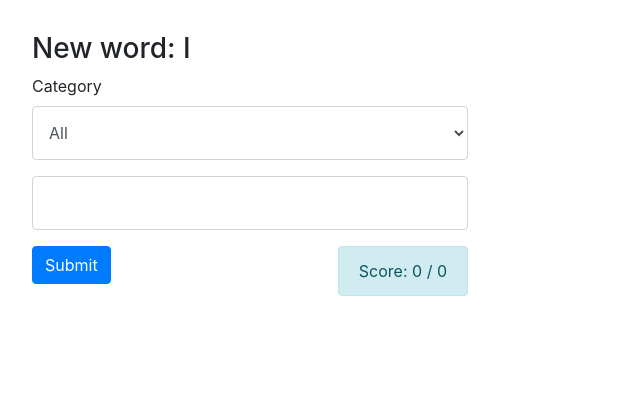
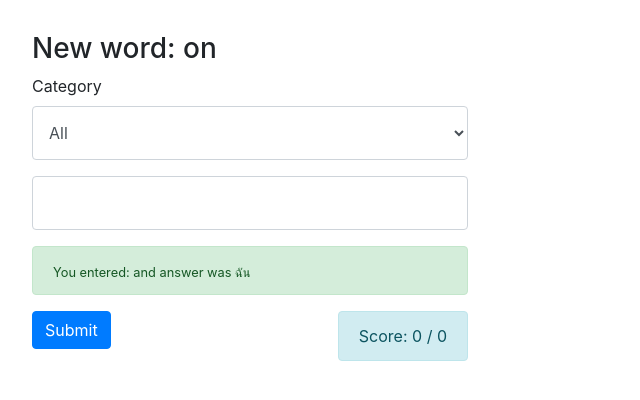
Before and after one commit to csebranek/learn-thai-mai, a React (Create React App) app: page / in a window 1280 px wide. Shown: the top 400 px of the page, without its empty margins (0-640 px from the left). Built offline with nearby package versions, Linux system fonts and the light colour scheme.

Commit message:
using react hooks

```diff
--- a/src/components/App.tsx
+++ b/src/components/App.tsx
@@ -1,7 +1,7 @@
 import '../App.css';
 //import * as Data from './phrases.json'
 import {Data} from '../data/phrases.js'
-import React, {useState} from 'react'
+import React, {FunctionComponent, useEffect, useState} from 'react'
 import {JSONResult} from "csvtojson/v2/lineToJson";
 import {
   Form,
@@ -41,109 +41,111 @@ interface IState {
 
 export type Variant = "success" | "danger" | undefined
 
-class App extends React.Component<{},IState> {
+//TODO set initial state in () below.
+export const App:FunctionComponent<IState> = () => {
 
-  getRan = () => {
-    return Math.floor(Math.random() * Math.floor(this.state.subsetData.length))
+  const [entered, setEntered] = useState('');
+  const [data] = useState(Data);
+  const [subsetData, setSubsetData] = useState(Data);
+  const [pos, setPos] = useState(0);
+  const [actual, setActual] = useState(Data[0].thai);//used for next answer
+  const [answer, setAnswer] = useState(Data[0].thai)
+
+  const [english, setEnglish] = useState(Data[0].english);
+  const [feedback, setFeedback] = useState("");
+
+  const [tries, setTries] = useState(0);
+  const [score, setScore] = useState(0);
+  const [display, setDisplay] = useState('block');
+
+  const [category, setCategory] = useState('default');
+
+  const getRan = () => {
+    return Math.floor(Math.random() * Math.floor(subsetData.length))
   };
 
-  data = Data;
-
-  state = {
-      data: this.data || {},
-      subsetData: this.data || {},
-      category:'--',
-      val: '',
-      pos: 0,
-      entered:'',
-      actual:'',
-      feedback: undefined,
-      display:"none",
-      score:0,
-      tries:0,
-      english:this.data[0].english
-  }
 
   //TODO update this type as well
-  sendAnswer = (e:any) => {
+  const sendAnswer = (e:any) => {
     e.preventDefault();
-    let tries = this.state.tries + 1
-    let ans = (this.state.subsetData[this.state.pos].thai === this.state.val) ? "success" : "danger";
-    let newScore = 0;
+    setTries(tries+1);
+    setAnswer(subsetData[pos].thai);
+    let ans = (subsetData[pos].thai === entered) ? "success" : "danger";
     if (ans == "success"){
-      newScore = this.state.score+1
+      setScore(score+1);
     } else {
-      if (this.state.score > 0) {
-        newScore = this.state.score - 1
+      if (score > 0) {
+        setScore(score-1);
       }
     }
     let display = "block"
-    let p = this.getRan();
+    let p = getRan();
     console.log(p)
-    console.log(this.state.subsetData[this.state.pos])
-    this.setState({
-      actual:this.state.subsetData[this.state.pos].thai,
-      entered:this.state.val,
-      english:this.state.subsetData[this.state.pos].english,
-      pos:p,
-      val:'',
-      feedback:ans as Variant,
-      display:display,
-      score:newScore,
-      tries:tries
-    });
+    console.log(subsetData[pos])
+
+    setPos(p);
+    setActual(subsetData[p].thai);
+    setEnglish(subsetData[p].english);
+    setFeedback(ans);
+    setDisplay(display);
 
   };
 
   //TODO update the type to use React.FormEvent<HTMLInputElement>
   // https://github.com/DefinitelyTyped/DefinitelyTyped/issues/16208
-  handleChange = (event:any) => {
-    this.setState({val:event.currentTarget.value});
+  const handleChange = (event:any) => {
+    setEntered(event.currentTarget.value)
   };
 
-  changeCategory = (event:any) => {
+  //do this then set other things
+  useEffect(() => {
+    console.log('using effect');
+    let p = getRan();
+    setPos(p);
+    setEnglish(subsetData[p].english)
+  },[subsetData]);
+
+  const changeCategory = (event:any) => {
     //change the subset here and use it!
     let subset = [];
     let selectedCategory = event.currentTarget.value;
     if (selectedCategory === 'default'){
-      this.setState({subsetData:this.state.data}, ()=> {
-        let p = this.getRan();
-        this.setState({
-          pos:p,
-          english:this.state.subsetData[p].english,
-          category:selectedCategory,
-        })
-        console.log(p)
-        console.log(this.state.subsetData)
-      })
+      setSubsetData(data)
+      let p = getRan();
+      setPos(p);
+      setEnglish(subsetData[pos].english);
+      setCategory(selectedCategory);
       return;
     }
 
-    //TODO change for loop
-    for (let i=0; i < Object.keys(this.state.data).length; i++){
-      console.log(this.state.data[i]);
-      if (selectedCategory === this.state.data[i].category){
-        subset.push(this.state.data[i])
+    //TODO change for loop and make async using useEffect hook
+    for (let i=0; i < Object.keys(data).length; i++){
+      console.log('calculating subset...')
+      if (selectedCategory === data[i].category){
+        subset.push(data[i])
       }
     }
-    this.setState({category:event.currentTarget.value})
-    this.setState({subsetData:subset},() => {
-      let p = this.getRan();
-      this.setState({pos:p});
-      this.setState({english:this.state.subsetData[p].english})
-      console.log(p)
-      console.log(this.state.subsetData)
-    });
+
+    setCategory(selectedCategory);
+    console.log(selectedCategory);
+    console.log('setting subset...');
+    setSubsetData(subset)
+    console.log(subsetData)
+    console.log('subset set...');
+    let p = getRan();
+    setCategory(selectedCategory);
+    console.log('english...',english)
+    console.log(p)
+    console.log(subsetData)
   }
 
-  render() {
     return (
 
-        <Form onSubmit={this.sendAnswer} style={{maxWidth:'500px'}}>
-          <h3>New word: {this.state.english}</h3>
+        <Form onSubmit={sendAnswer} style={{maxWidth:'500px'}}>
+          <h3>New word: {english}</h3>
           <Form.Group controlId="exampleForm.ControlSelect1">
             <Form.Label>Category</Form.Label>
-            <Form.Control as="select" onChange={this.changeCategory} value={this.state.category}>
+            <Form.Control as="select" onChange={changeCategory} value={category}>
               <option value="default">All</option>
               <option value="general">General</option>
               <option value="dining">Dining</option>
@@ -151,13 +153,12 @@ class App extends React.Component<{},IState> {
               <option value="object">Object</option>
             </Form.Control>
           </Form.Group>
-          <FormControl type="text" name="val" onChange={this.handleChange} value={this.state.val} />
-          <Alert style={{display: this.state.display}}  variant={this.state.feedback}><FormText>You entered: {this.state.entered} and answer was {this.state.actual}</FormText></Alert>
+          <FormControl type="text" name="val" onChange={handleChange} value={entered} />
+          <Alert style={{display: display}}  variant="success"><FormText>You entered: {entered} and answer was {answer}</FormText></Alert>
           <Button variant="primary" type="submit">Submit</Button>
-          <Alert style={{float:"right"}} variant="info">Score: {this.state.score} / {this.state.tries}</Alert>
+          <Alert style={{float:"right"}} variant="info">Score: {score} / {tries}</Alert>
         </Form>
     );
-  }
 }
 
 export default App;
```
